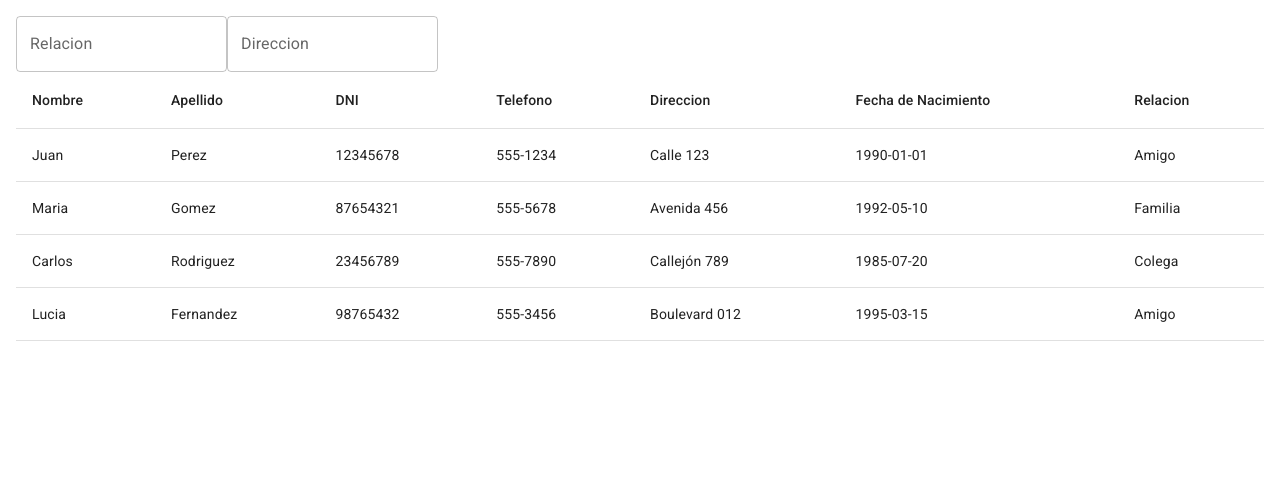
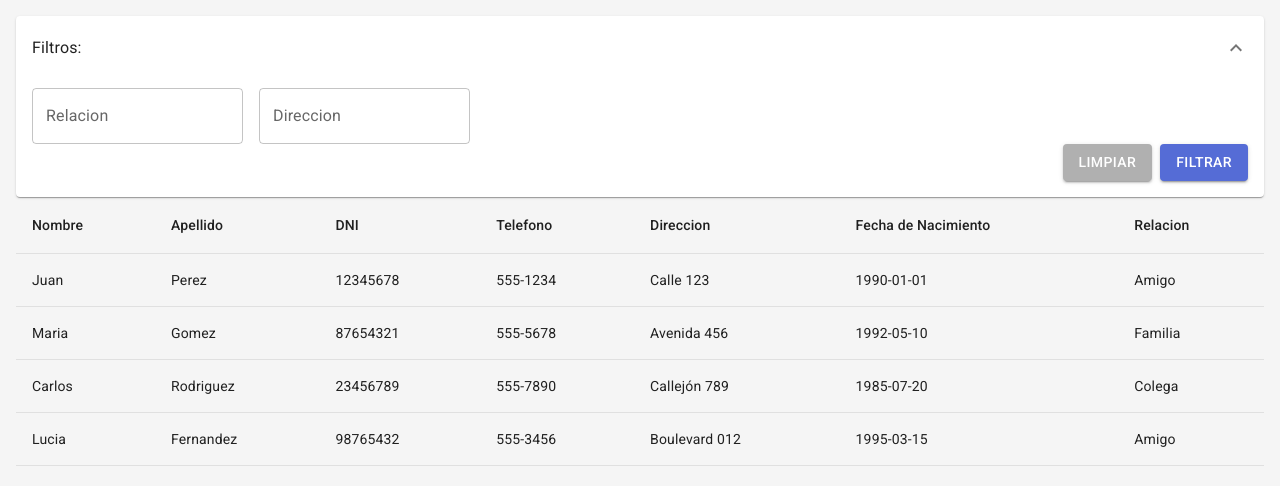
Before and after one commit to ncoen97/ttt_search, a React (Vite) app: page / in a window 1280 px wide. Shown: the top 486 px of the page. Built offline with nearby package versions, Linux system fonts and the light colour scheme.

Commit message:
agrego acordion para filtros

```diff
--- a/src/App.tsx
+++ b/src/App.tsx
@@ -2,11 +2,6 @@ import React, { useState, useEffect } from "react";
 import Filters from "./Filters";
 import Table from "./Table";
 import mockData from "./mocks";
-
-type HandleFilterType = {
-  relacion: string;
-  direccion: string;
-};
 
 export type DataType = {
   nombre: string;
@@ -18,9 +13,20 @@ export type DataType = {
   relacion: string;
 };
 
+export type FiltersType = {
+  relacion: string;
+  direccion: string;
+};
+
+const INITIAL_FILTERS = {
+  relacion: "",
+  direccion: "",
+};
+
 export default function App() {
   const [data, setData] = useState<DataType[]>([]);
   const [filteredData, setFilteredData] = useState<DataType[]>([]);
+  const [filters, setFilters] = useState<FiltersType>(INITIAL_FILTERS);
 
   useEffect(() => {
     // Fetch the data from the API and set it to data state
@@ -34,8 +40,7 @@ export default function App() {
     setFilteredData(mockData);
   }, []);
 
-  const handleFilter = (filters: HandleFilterType) => {
-    // Convert filter strings to lowercase for case-insensitive comparison
+  const handleFilter = () => {
     const lowerCaseRelacion = filters.relacion.toLowerCase();
     const lowerCaseDireccion = filters.direccion.toLowerCase();
 
@@ -48,9 +53,18 @@ export default function App() {
     setFilteredData(result);
   };
 
+  const clearFilters = () => setFilters(INITIAL_FILTERS);
+
   return (
-    <div style={{ padding: 16 }}>
-      <Filters onFilterChange={handleFilter} />
+    <div
+      style={{ height: "100dvh", backgroundColor: "whitesmoke", padding: 16 }}
+    >
+      <Filters
+        handleFilter={handleFilter}
+        filters={filters}
+        setFilters={setFilters}
+        clearFilters={clearFilters}
+      />
       <Table data={filteredData} />
     </div>
   );
--- a/src/Filters.tsx
+++ b/src/Filters.tsx
@@ -1,36 +1,114 @@
-import React, { ChangeEvent } from "react";
-import { TextField } from "@mui/material";
+import React, { ChangeEvent, useState } from "react";
+import {
+  Accordion,
+  AccordionDetails,
+  AccordionSummary,
+  Button,
+  TextField,
+  Typography,
+} from "@mui/material";
+import ExpandMoreIcon from "@mui/icons-material/ExpandMore";
+import { FiltersType } from "./App";
 
 interface FiltersProps {
-  onFilterChange: (filters: { relacion: string; direccion: string }) => void;
+  filters: FiltersType;
+  setFilters: React.Dispatch<React.SetStateAction<FiltersType>>;
+  handleFilter: () => void;
+  clearFilters: () => void;
 }
 
 type HandleInputChangeType = ChangeEvent<
   HTMLInputElement | HTMLTextAreaElement
 >;
 
-const Filters: React.FC<FiltersProps> = ({ onFilterChange }) => {
+const Filters: React.FC<FiltersProps> = ({
+  filters,
+  setFilters,
+  handleFilter,
+  clearFilters,
+}) => {
+  const [expanded, setExpanded] = useState<boolean>(true);
+
+  const toggleAccordion = () => setExpanded((prev) => !prev);
+
   const handleInputChange = (e: HandleInputChangeType) => {
-    const filters = {
-      relacion: e.target.name === "relacion" ? e.target.value : "",
-      direccion: e.target.name === "direccion" ? e.target.value : "",
+    const { name, value } = e.target;
+    setFilters((prevState) => ({
+      ...prevState,
+      [name]: value,
+    }));
   };
-    onFilterChange(filters);
+
+  const onFilter = () => {
+    toggleAccordion();
+    handleFilter();
   };
 
   return (
-    <div>
+    <Accordion expanded={expanded} onChange={toggleAccordion}>
+      <AccordionSummary
+        expandIcon={<ExpandMoreIcon />}
+        aria-controls="filters-content"
+        id="filters-header"
+        sx={{ display: "flex", alignItems: "center" }}
+      >
+        <Typography>Filtros:</Typography>
+        {!expanded && (
+          <Typography sx={{ color: "text.secondary", marginLeft: 2 }}>
+            {Object.entries(filters)
+              .filter((entry) => entry[1])
+              .map((entry) => entry[0])
+              .join(", ") || "Ninguno"}
+          </Typography>
+        )}
+      </AccordionSummary>
+      <AccordionDetails
+        sx={{
+          display: "flex",
+          flexDirection: "column",
+          justifyContent: "space-between",
+        }}
+      >
+        <div style={{ display: "flex", alignItems: "center", gap: 16 }}>
           <TextField
             name="relacion"
             label="Relacion"
             onChange={handleInputChange}
+            value={filters.relacion}
           />
           <TextField
             name="direccion"
             label="Direccion"
             onChange={handleInputChange}
+            value={filters.direccion}
           />
         </div>
+        <div
+          style={{
+            display: "flex",
+            alignItems: "center",
+            justifyContent: "flex-end",
+            gap: 8,
+          }}
+        >
+          <Button
+            onClick={clearFilters}
+            variant="contained"
+            sx={{
+              backgroundColor: "#b0b0b0", // A darker shade of gray
+              "&:hover": {
+                backgroundColor: "#9e9e9e", // A shade darker than the default for hover
+              },
+            }}
+          >
+            Limpiar
+          </Button>
+          <Button onClick={onFilter} variant="contained" color="primary">
+            Filtrar
+          </Button>
+        </div>
+      </AccordionDetails>
+    </Accordion>
   );
 };
 
```
Lines whose indentation alone changed are shown as unchanged.
